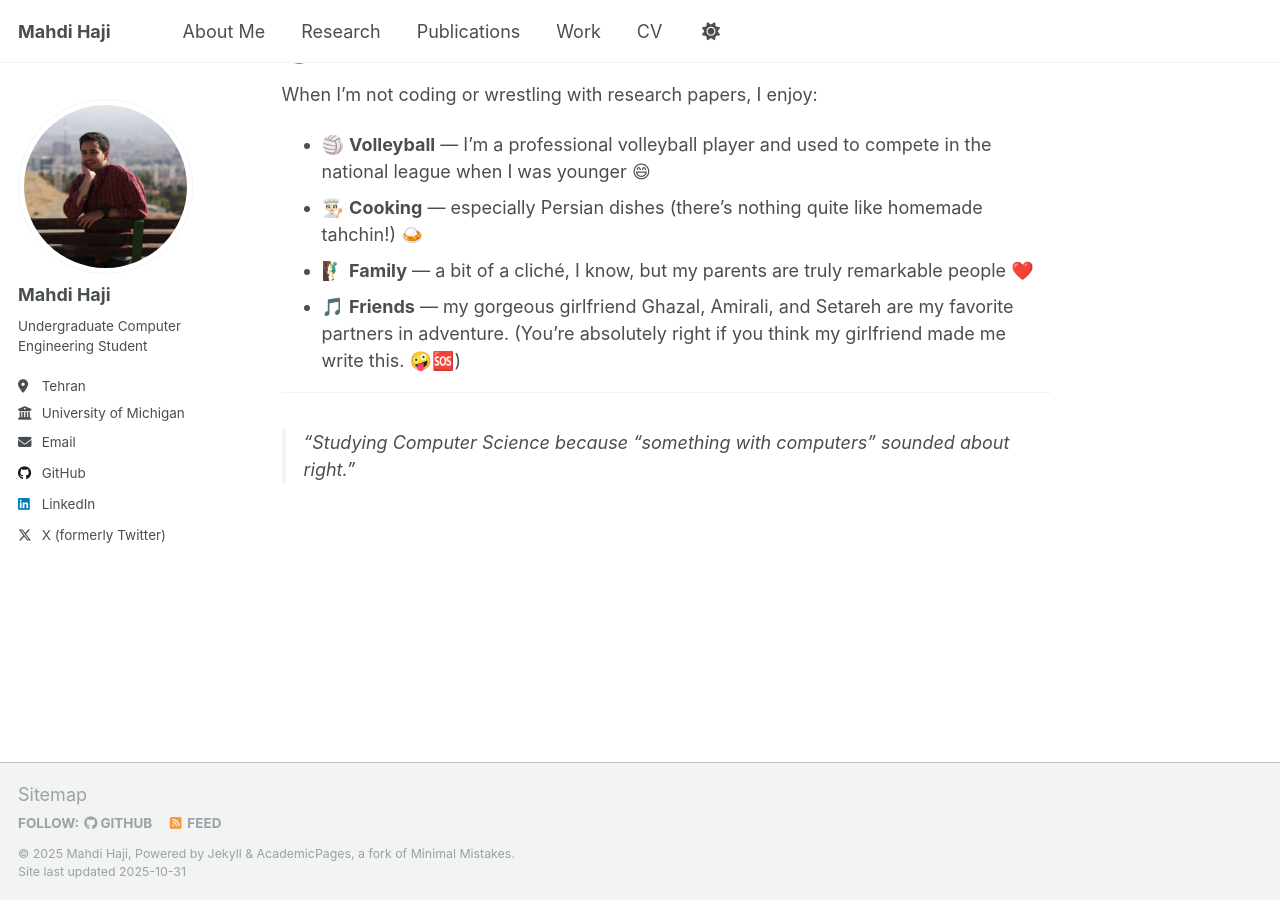
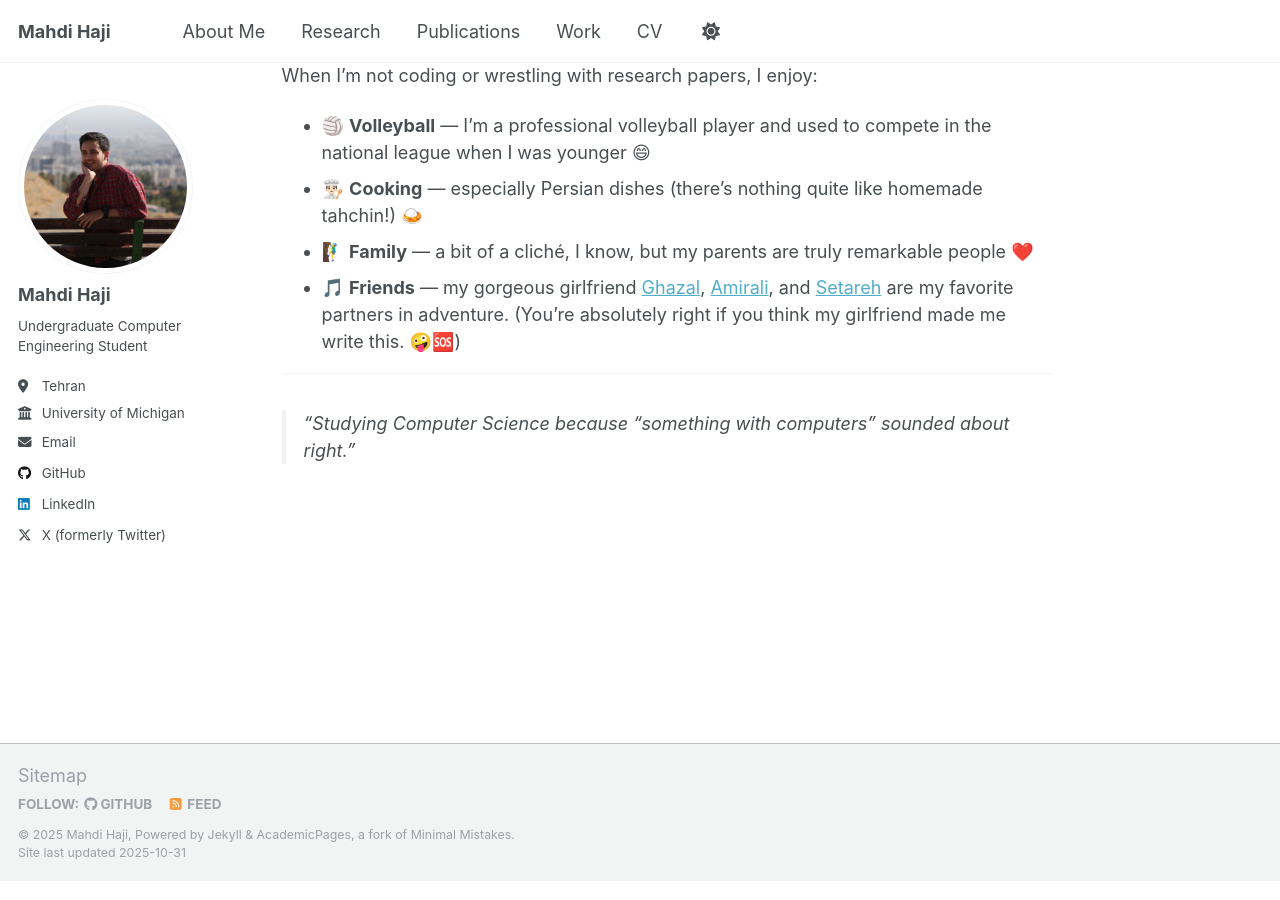
Before and after one commit to matahho/matahho.github.io, a Jekyll site: the page built from _pages/about.md, in a window 1280 px wide and 900 px high, scrolled down 1044 px. Built offline with Jekyll 4.4.1, drawn with Linux system fonts in a browser that asks for light colours; part of the change alters nothing that is shown.

```diff
--- a/_pages/about.md
+++ b/_pages/about.md
@@ -21,8 +21,6 @@ These days, I’m also working on my **bachelor’s thesis** under the supervisi
 
 ---
 
----
-
 # 🔬 Research Interests
 
 My research lies at the intersection of **distributed systems**, **AI systems**, and **operating systems**.
@@ -43,7 +41,7 @@ When I’m not coding or wrestling with research papers, I enjoy:
 - 🏐 **Volleyball** — I’m a professional volleyball player and used to compete in the national league when I was younger 😄
 - 👨🏻‍🍳 **Cooking** — especially Persian dishes (there’s nothing quite like homemade tahchin!) 🍛
 - 🧗‍♂️ **Family** — a bit of a cliché, I know, but my parents are truly remarkable people ❤️
-- 🎵 **Friends** — my gorgeous girlfriend Ghazal, Amirali, and Setareh are my favorite partners in adventure. (You’re absolutely right if you think my girlfriend made me write this. 🤪🆘)
+- 🎵 **Friends** — my gorgeous girlfriend [Ghazal](https://www.linkedin.com/in/seyyedeh-ghazal-mousavi/), [Amirali](https://www.linkedin.com/in/amirali-shahriary/?originalSubdomain=ir), and [Setareh](https://www.linkedin.com/in/setareh-dehghanfard/) are my favorite partners in adventure. (You’re absolutely right if you think my girlfriend made me write this. 🤪🆘)
 
 ---
 
```
